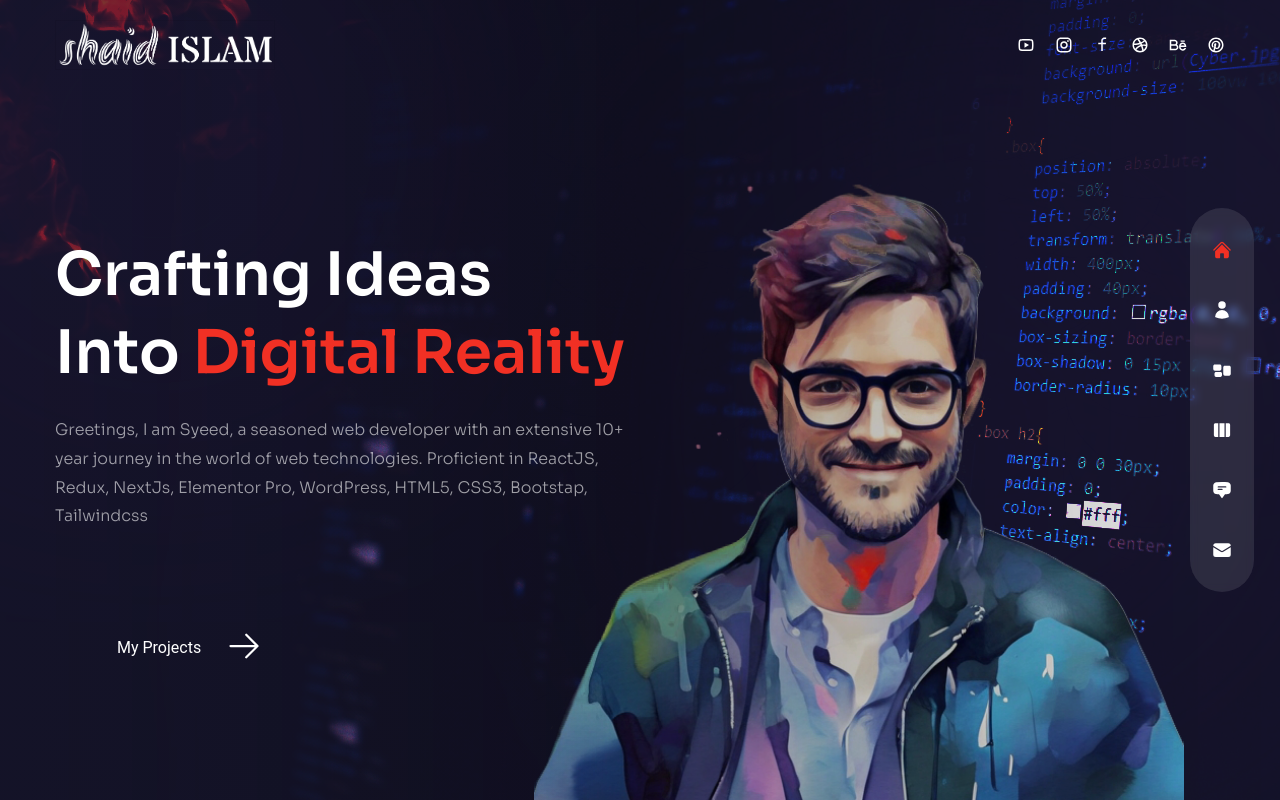
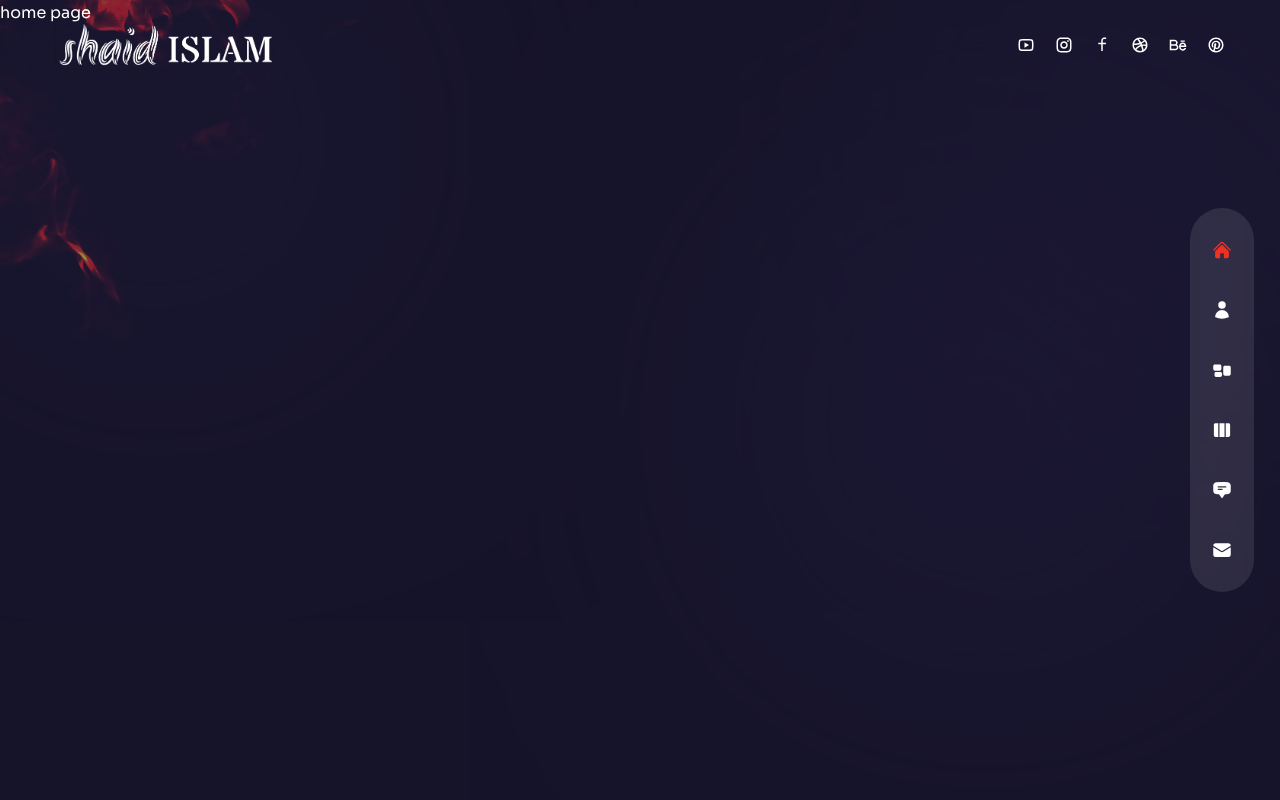
Before and after one commit to shaid85/my-resume-nextjs, a Next.js app: page / in a window 1280 px wide. Built offline with nearby package versions, Linux system fonts and the light colour scheme.

Commit message:
home page issue

```diff
--- a/src/app/(pages)/page.js
+++ b/src/app/(pages)/page.js
@@ -9,60 +9,7 @@ const Home = () => {
   return (
     <div className=' bg-primary/60 h-full'>
       {/* text */}
-      <div className=' w-full h-full bg-gradient-to-r from-primary/10 via-black/30 to-black/10 relative z-20'>
-        <div className=' text-center flex flex-col justify-center xl:pt-32 xl:text-left h-full container mx-auto'>
-          {/* title */}
-          <motion.h1
-          variants={fadeIn('down', 0.2)}
-          initial='hidden'
-          animate='show'
-          exit='hidden'
-          className="h1">
-            Crafting Ideas <br/> Into{' '}
-            <span className=' text-accent'>Digital Reality</span>
-          </motion.h1>
-          {/* subtitle */}
-          <motion.p
-          variants={fadeIn('down', 0.3)}
-          initial='hidden'
-          animate='show'
-          exit='hidden'
-          className=' max-w-sm xl:max-w-xl mx-auto xl:mx-0 mb-8 xl:mb-12'>
-           Greetings, I am Syeed, a seasoned web developer with an extensive 10+ year journey in the world of web technologies. Proficient in ReactJS, Redux, NextJs, Elementor Pro, WordPress, HTML5, CSS3, Bootstap, Tailwindcss
-
-          </motion.p>
-          {/* btn */}
-          <div className=" flex justify-center xl:hidden relative">
-            <ProjectsBtn />
-          </div>
-          <motion.div
-          variants={fadeIn('down', 0.4)}
-          initial='hidden'
-          animate='show'
-          exit='hidden'
-          className=' hidden xl:flex'
-          >
-            <ProjectsBtn />
-          </motion.div>
-        </div>
-      </div>
-      {/* image */}
-      <div className=" w-[1200px] h-full absolute right-0 bottom-0">
-        {/* bg img */}
-        <div className="bg-none xl:bg-explosion xl:bg-cover xl:bg-right xl:bg-no-repeat w-full h-full absolute mix-blend-color-dodge translate-x-0"></div>
-        {/* particles */}
-        {/* <ParticlesContainer /> */}
-        {/* avatar img */}
-        <motion.div
-          variants={fadeIn('up', 0.5)}
-          initial='hidden'
-          animate='show'
-          exit='hidden'
-          transition={{duration: 1, ease: 'easeInOut'}}
-          className=' w-full h-full max-w-[650px] max-h-[650px] absolute -bottom-32 lg:bottom-0 lg:right-[8%]'>
-          <Avatar />
-        </motion.div>
-      </div>
+         home page
     </div>
   )
 };
```
Also changed, not shown: 1 other file (tests, documents, lock files or other folders).
